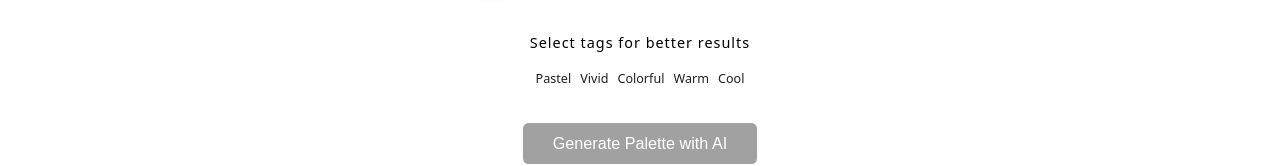
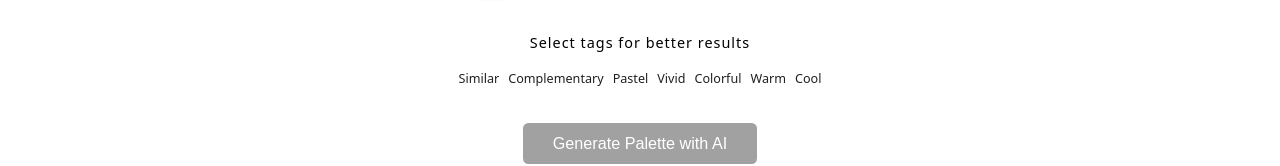
Before and after one commit to woodart8/Vividness-FE, a Vue app: page / in a window 1280 px wide. Shown: the part 425-591 px from the top of the page. Built offline with nearby package versions, Linux system fonts and the light colour scheme.

Commit message:
Refactor: tag 추가

```diff
--- a/src/views/HomeView.vue
+++ b/src/views/HomeView.vue
@@ -95,6 +95,8 @@ const chromePicker = ref(null);
 const palette = ref([]);
 const tagList = ref(
   [
+    {tag: 'Similar', value: '같은 계열', selected: false},
+    {tag: 'Complementary ', value: '보색', selected: false},
     {tag: 'Pastel', value: '파스텔톤', selected: false},
     {tag: 'Vivid', value: '비비드한', selected: false},
     {tag: 'Colorful', value: '다채로운', selected: false},
```
